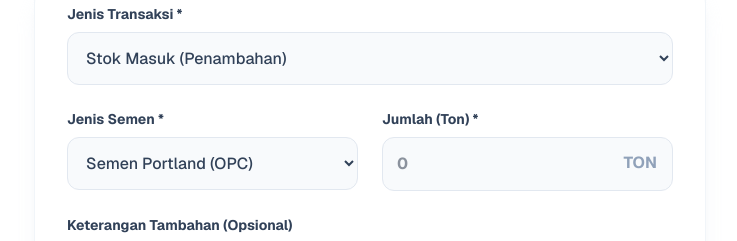
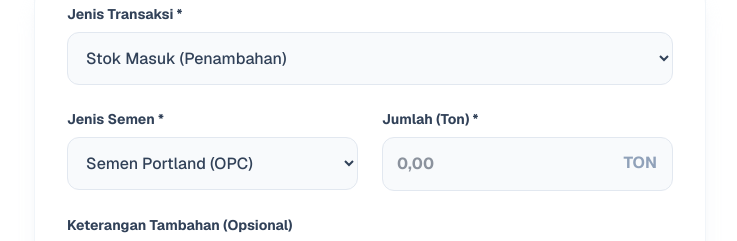
Before and after one commit to tizarfitratkj-gif/sistem-logistik-tonasa-bpn, a Next.js app: page /admin in a window 1280 px wide. Shown: the part 302-543 px from the top of the page, without its empty margins (270-1007 px from the left). Built offline with nearby package versions, Linux system fonts and the light colour scheme; no server answers.

Commit message:
Mengubah input semen ke text agar mendukung desimal dengan tanda koma

```diff
--- a/app/admin/page.tsx
+++ b/app/admin/page.tsx
@@ -7,8 +7,8 @@ import Swal from "sweetalert2";
 export default function AdminDashboard() {
   const [tipeInput, setTipeInput] = useState<"Semen" | "Kantong">("Semen");
 
-  const [jumlah, setJumlah] = useState(""); // Digunakan untuk Semen atau Kantong Normal
-  const [jumlahPecah, setJumlahPecah] = useState(""); // <--- State baru khusus jumlah kantong pecah
+  const [jumlah, setJumlah] = useState(""); // Untuk Semen (bisa koma) atau Kantong Normal
+  const [jumlahPecah, setJumlahPecah] = useState(""); // Khusus jumlah kantong pecah
 
   const [jenisTransaksi, setJenisTransaksi] = useState("Stok Masuk");
   const [jenisSemen, setJenisSemen] = useState("Semen Portland");
@@ -34,10 +34,26 @@ export default function AdminDashboard() {
         finalJenisSemen = `${jenisSemen} (${kemasanSemen})`;
       }
 
+      // KONVERSI TANDA KOMA (,) MENJADI TITIK (.) AGAR BISA DIBACA DATABASE FLOAT
+      const sanitizedJumlah = jumlah.replace(",", ".");
+      const jumlahTon = parseFloat(sanitizedJumlah);
+
+      // Validasi jika input bukan angka yang valid
+      if (isNaN(jumlahTon)) {
+        Swal.fire({
+          title: "Format Angka Salah",
+          text: "Mohon masukkan jumlah ton yang valid. Gunakan koma (,) atau titik (.) untuk desimal.",
+          icon: "warning",
+          confirmButtonColor: "#1A3A5C"
+        });
+        setIsLoading(false);
+        return;
+      }
+
       const dataInsert = {
         jenis_transaksi: jenisTransaksi,
         jenis_semen: finalJenisSemen,
-        jumlah_ton: parseFloat(jumlah),
+        jumlah_ton: jumlahTon,
         keterangan: keterangan
       };
 
@@ -63,7 +79,6 @@ export default function AdminDashboard() {
 
         setIsLoading(true);
 
-        // Jika ada kantong normal yang disalurkan
         if (valNormal > 0) {
           records.push({
             jenis_transaksi: jenisTransaksi,
@@ -75,7 +90,6 @@ export default function AdminDashboard() {
           });
         }
 
-        // Jika ada kantong yang pecah/rusak
         if (valPecah > 0) {
           records.push({
             jenis_transaksi: jenisTransaksi,
@@ -87,7 +101,6 @@ export default function AdminDashboard() {
           });
         }
       } else {
-        // Untuk Stok Masuk atau Penyesuaian Sistem biasa
         const valJumlah = parseInt(jumlah) || 0;
         if (valJumlah <= 0) {
           Swal.fire({
@@ -110,13 +123,11 @@ export default function AdminDashboard() {
         });
       }
 
-      // Eksekusi insert array records ke Supabase sekaligus
       const { error } = await supabase.from("stock_kantong").insert(records);
       handleResponse(error);
     }
   };
 
-  // Helper untuk menangani notifikasi sukses/gagal
   const handleResponse = (error: any) => {
     setIsLoading(false);
     if (error) {
@@ -134,7 +145,7 @@ export default function AdminDashboard() {
         confirmButtonColor: "#1A3A5C"
       });
       setJumlah("");
-      setJumlahPecah(""); // Reset input pecah
+      setJumlahPecah("");
       setKeterangan("");
     }
   };
@@ -243,7 +254,7 @@ export default function AdminDashboard() {
 
               {jenisTransaksi === "Stok Keluar" && (
                 <div>
-                  <label className="block text-sm font-bold text-slate-700 mb-2">Tipe Kemasan Pengeluaran *</label>
+                  <label className="block text-sm font-bold text-emerald-800 mb-2">Tipe Kemasan Pengeluaran *</label>
                   <select
                     className="w-full border border-emerald-300 bg-emerald-50 p-3.5 rounded-xl text-emerald-800 font-bold focus:outline-none focus:border-emerald-500 focus:ring-4 focus:ring-emerald-900/10 transition-all cursor-pointer"
                     value={kemasanSemen}
@@ -255,13 +266,22 @@ export default function AdminDashboard() {
                 </div>
               )}
 
+              {/* INPUT JUMLAH TON DENGAN DUKUNGAN TANDA KOMA (,) */}
               <div className={jenisTransaksi === "Stok Keluar" ? "md:col-span-2" : "w-full"}>
                 <label className="block text-sm font-bold text-slate-700 mb-2">Jumlah (Ton) *</label>
                 <div className="relative">
                   <input
-                    type="number" min="0" step="0.01"
+                    type="text"
+                    inputMode="decimal" // Memunculkan keyboard angka desimal pada perangkat smartphone
                     className="w-full border border-slate-200 bg-slate-50 p-3.5 rounded-xl text-slate-800 font-bold focus:outline-none focus:border-[#2E6DA4] focus:ring-4 focus:ring-blue-900/5 transition-all"
-                    value={jumlah} onChange={(e) => setJumlah(e.target.value)} placeholder="0" required
+                    value={jumlah}
+                    onChange={(e) => {
+                      // Filter agar admin hanya bisa mengetikkan angka, koma, atau titik
+                      const cleanVal = e.target.value.replace(/[^0-9.,]/g, "");
+                      setJumlah(cleanVal);
+                    }}
+                    placeholder="0,00"
+                    required
                   />
                   <span className="absolute right-4 top-3.5 text-slate-400 font-bold">TON</span>
                 </div>
@@ -291,7 +311,6 @@ export default function AdminDashboard() {
                 </select>
               </div>
 
-              {/* TAMPILAN DINAMIS JIKA STOK KELUAR: MENAMPILKAN DUA INPUT SEKALIGUS */}
               {jenisTransaksi === "Stok Keluar" ? (
                 <>
                   <div className="w-full">
```
